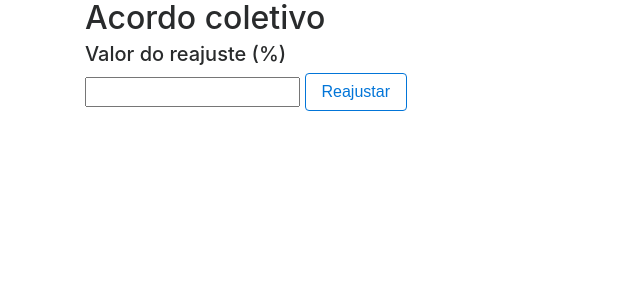
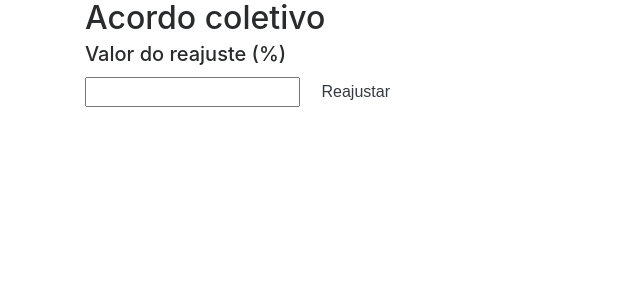
Before and after one commit to seguranca-versionamento/ti20173cg, a PHP site: page /reajuste.php in a window 1280 px wide. Shown: the top 300 px of the page, without its empty margins (0-640 px from the left). Run offline with PHP 8.4, Linux system fonts and the light colour scheme; some libraries are stand-ins or nearby versions.

Commit message:
novoreajuste

```diff
--- a/reajuste.php
+++ b/reajuste.php
@@ -32,10 +32,10 @@
 <h2>Acordo coletivo</h2>
 
 <h5>Valor do reajuste (%)</h5>
-	<form method="post" action="aula.php">
+	<form method="post" action="update.php">
 		<input type="text" name="reajuste" placeholder="" />
 
-		<button class="btn btn-outline-primary my-2 my-sm-0">Reajustar</button>
+		<button class="btn btn-outline-dark my-2 my-sm-0">Reajustar</button>
 
 	</form>
 
```
